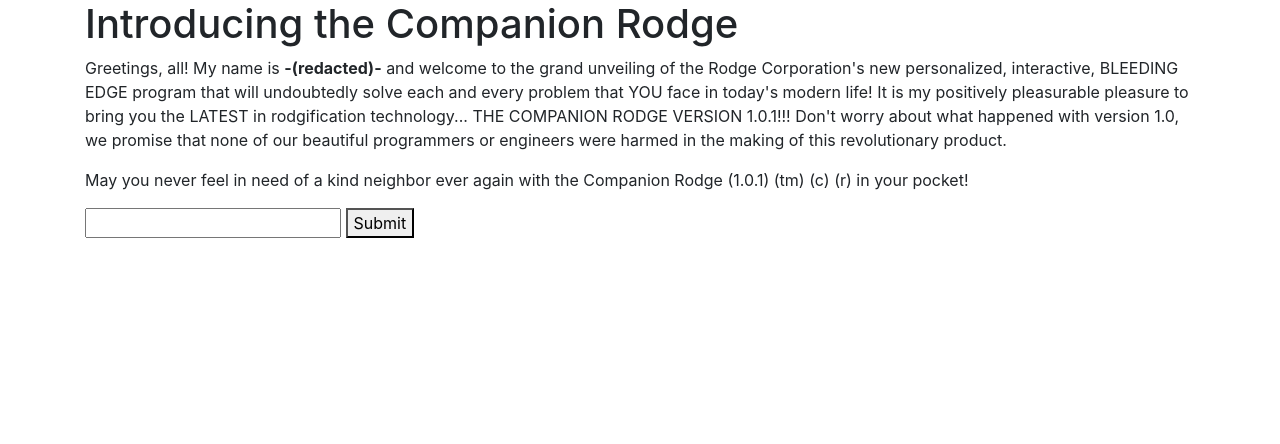
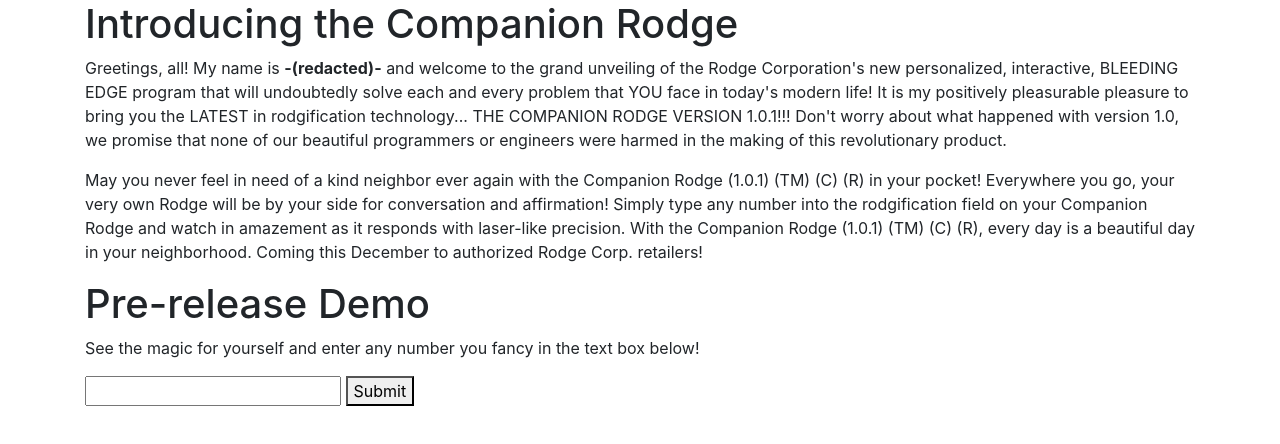
Before and after one commit to JacobTStrong/mr-robogers-project, a plain HTML site: page index.html in a window 1280 px wide. Drawn offline with nearby package versions, Linux system fonts and the light colour scheme; a script that the page names is missing.

Commit message:
fix text in index.html <p> tags

```diff
--- a/index.html
+++ b/index.html
@@ -12,9 +12,11 @@
       <h1>Introducing the Companion Rodge</h1>
       <p>Greetings, all! My name is <strong>-(redacted)-</strong> and welcome to the grand unveiling of the Rodge Corporation's new personalized, interactive, BLEEDING EDGE program that will undoubtedly solve each and every problem that YOU face in today's modern life! It is my positively pleasurable pleasure to bring you the LATEST in rodgification technology... THE COMPANION RODGE VERSION 1.0.1!!! Don't worry about what happened with version 1.0, we promise that none of our beautiful programmers or engineers were harmed in the making of this revolutionary product.</p>
 
-      <p>May you never feel in need of a kind neighbor ever again with the Companion Rodge (1.0.1) (tm) (c) (r) in your pocket!</p>
+      <p>May you never feel in need of a kind neighbor ever again with the Companion Rodge (1.0.1) (TM) (C) (R) in your pocket! Everywhere you go, your very own Rodge will be by your side for conversation and affirmation! Simply type any number into the rodgification field on your Companion Rodge and watch in amazement as it responds with laser-like precision. With the Companion Rodge (1.0.1) (TM) (C) (R), every day is a beautiful day in your neighborhood. Coming this December to authorized Rodge Corp. retailers!</p>
       <form id="inputNumberHere">
-        <input type="text" id="userInputtedNumber">
+        <h1>Pre-release Demo</h1>
+        <p>See the magic for yourself and enter any number you fancy in the text box below!</p>
+        <input type="text" id="inputtedNumber">
         <button type="submit" id="submitButton">Submit</button>
       </form>
     </div>
```
